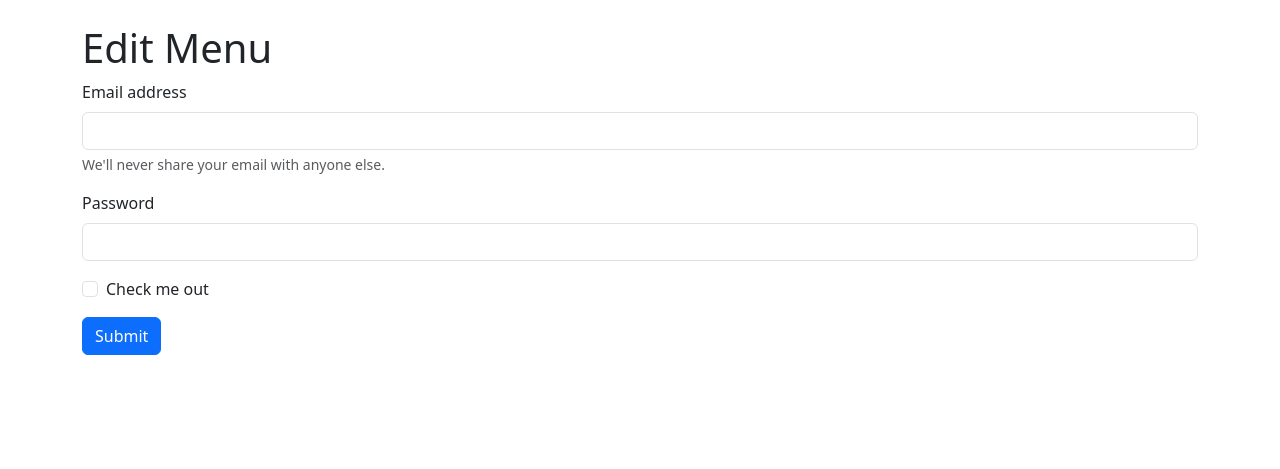
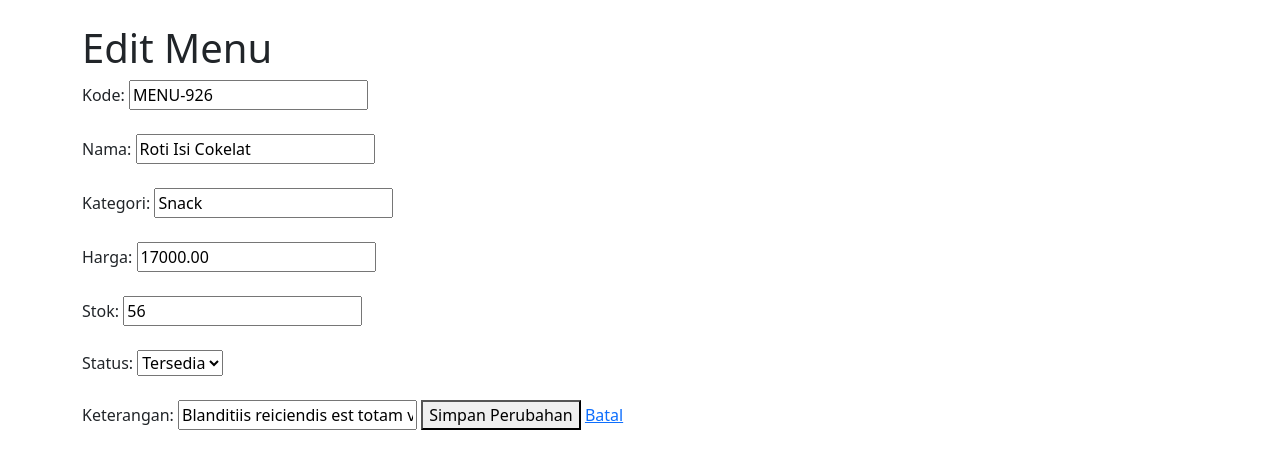
Before and after one commit to liavina515-rgb/crud_kelompok_8, a Laravel app: page /menus/1/edit in a window 1280 px wide. Shown: the top 469 px of the page. Run offline with Laravel 12, Linux system fonts and the light colour scheme; data comes from the database, SQL or seed files in the repository.

Commit message:
form, edit

```diff
--- a/resources/views/menus/_form.blade.php
+++ b/resources/views/menus/_form.blade.php
@@ -1,20 +1,23 @@
-@foreach ($errors->all() as $error)
-    <p>{{ $error }}</p>
-@endforeach
+<label>Kode:</label>
+<input type="text" name="kode_menu" value="{{ $menu->kode_menu }}"><br><br>
 
-<form>
-  <div class="mb-3">
-    <label for="exampleInputEmail1" class="form-label">Email address</label>
-    <input type="email" class="form-control" id="exampleInputEmail1" aria-describedby="emailHelp">
-    <div id="emailHelp" class="form-text">We'll never share your email with anyone else.</div>
-  </div>
-  <div class="mb-3">
-    <label for="exampleInputPassword1" class="form-label">Password</label>
-    <input type="password" class="form-control" id="exampleInputPassword1">
-  </div>
-  <div class="mb-3 form-check">
-    <input type="checkbox" class="form-check-input" id="exampleCheck1">
-    <label class="form-check-label" for="exampleCheck1">Check me out</label>
-  </div>
-  <button type="submit" class="btn btn-primary">Submit</button>
-</form>
+<label>Nama:</label>
+<input type="text" name="nama_menu" value="{{ $menu->nama_menu }}"><br><br>
+
+<label>Kategori:</label>
+<input type="text" name="kategori" value="{{ $menu->kategori }}"><br><br>
+
+<label>Harga:</label>
+<input type="number" name="harga" value="{{ $menu->harga }}"><br><br>
+
+<label>Stok:</label>
+<input type="number" name="stok" value="{{ $menu->stok }}"><br><br>
+
+<label>Status:</label>
+<select name="status">
+    <option value="Tersedia" {{ $menu->status == 'Tersedia' ? 'selected' : '' }}>Tersedia</option>
+    <option value="Habis" {{ $menu->status == 'Habis' ? 'selected' : '' }}>Habis</option>
+</select><br><br>
+
+<label>Keterangan:</label>
+<input type="text" name="keterangan" value="{{ $menu->keterangan }}">
--- a/resources/views/menus/edit.blade.php
+++ b/resources/views/menus/edit.blade.php
@@ -2,9 +2,14 @@
 
 @section('content')
 <h1>Edit Menu</h1>
+
 <form action="{{ route('menus.update', $menu->id) }}" method="POST">
     @csrf
     @method('PUT')
+
     @include('menus._form')
+
+    <button type="submit">Simpan Perubahan</button>
+    <a href="{{ route('menus.index') }}">Batal</a>
 </form>
 @endsection
```
Lines whose indentation alone changed are shown as unchanged.
